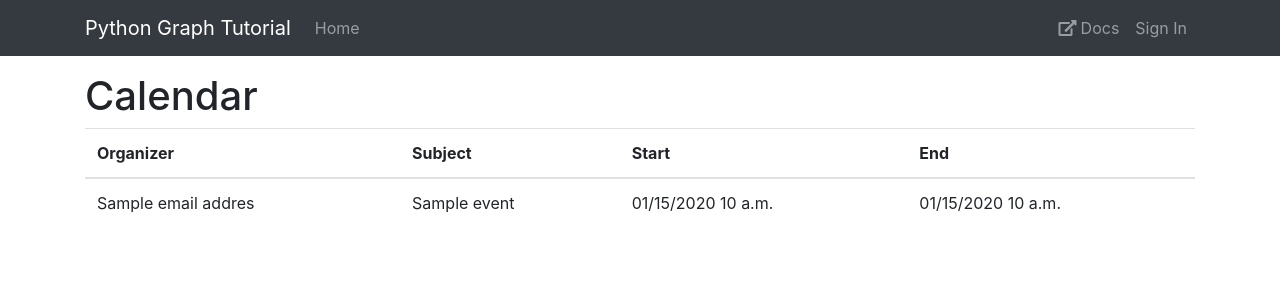
After one commit to fragnatic62/Django-MS-Active-directory, a Django app: template graph_tutorial/tutorial/templates/tutorial/calendar.html in a window 1280 px wide. The commit adds this page. Shown: the top 300 px of the page. Run offline with Django 3.2, Linux system fonts and the light colour scheme; the template is opened without the code that fills it: most values are stand-ins (such as "Sample title", 1, 10 or a date in 2020); some libraries are stand-ins or nearby versions.

Commit message:
Add Calendar

```diff
--- a/graph_tutorial/oauth_settings.yml
+++ b/graph_tutorial/oauth_settings.yml
@@ -1,5 +1,5 @@
-app_id: YOUR_APP_ID_HERE
-app_secret: YOUR_APP_PASSWORD_HERE
+app_id: c6d6fb89-8724-4ac3-b45f-f2827a578e17
+app_secret: 5KtSMeCI@Y_H0xCI+xVp6kYvmR4W:@5g
 redirect: http://localhost:8000/tutorial/callback
 scopes: openid profile offline_access user.read calendars.read
 authority: https://login.microsoftonline.com/common
--- /dev/null
+++ b/graph_tutorial/tutorial/templates/tutorial/calendar.html
@@ -0,0 +1,26 @@
+{% extends "tutorial/layout.html" %}
+{% block content %}
+<h1>Calendar</h1>
+<table class="table">
+  <thead>
+    <tr>
+      <th scope="col">Organizer</th>
+      <th scope="col">Subject</th>
+      <th scope="col">Start</th>
+      <th scope="col">End</th>
+    </tr>
+  </thead>
+  <tbody>
+    {% if events %}
+      {% for event in events %}
+        <tr>
+          <td>{{ event.organizer.emailAddress.name }}</td>
+          <td>{{ event.subject }}</td>
+          <td>{{ event.start.dateTime|date:'SHORT_DATETIME_FORMAT' }}</td>
+          <td>{{ event.end.dateTime|date:'SHORT_DATETIME_FORMAT' }}</td>
+        </tr>
+      {% endfor %}
+    {% endif %}
+  </tbody>
+</table>
+{% endblock %}
--- a/graph_tutorial/tutorial/templates/tutorial/layout.html
+++ b/graph_tutorial/tutorial/templates/tutorial/layout.html
@@ -31,7 +31,7 @@
             </li>
             {% if user.is_authenticated %}
               <li class="nav-item" data-turbolinks="false">
-                <a class="nav-link{% if request.resolver_match.view_name == 'calendar' %} active{% endif %}" href="#">Calendar</a>
+                <a class="nav-link{% if request.resolver_match.view_name == 'calendar' %} active{% endif %}" href="{% url 'calendar' %}">Calendar</a>
               </li>
             {% endif %}
           </ul>
--- a/graph_tutorial/tutorial/urls.py
+++ b/graph_tutorial/tutorial/urls.py
@@ -8,4 +8,5 @@ urlpatterns = [
   path('signin', views.sign_in, name='signin'),
   path('callback', views.callback, name='callback'),
   path('signout', views.sign_out, name='signout'),
+  path('calendar', views.calendar, name='calendar'),
 ]
```
Also changed, not shown: graph_tutorial/tutorial/auth_helper.py (+30 -0 lines), graph_tutorial/tutorial/graph_helper.py (+15 -0 lines), graph_tutorial/tutorial/views.py (+21 -1 lines), graph_tutorial/db.sqlite3.
